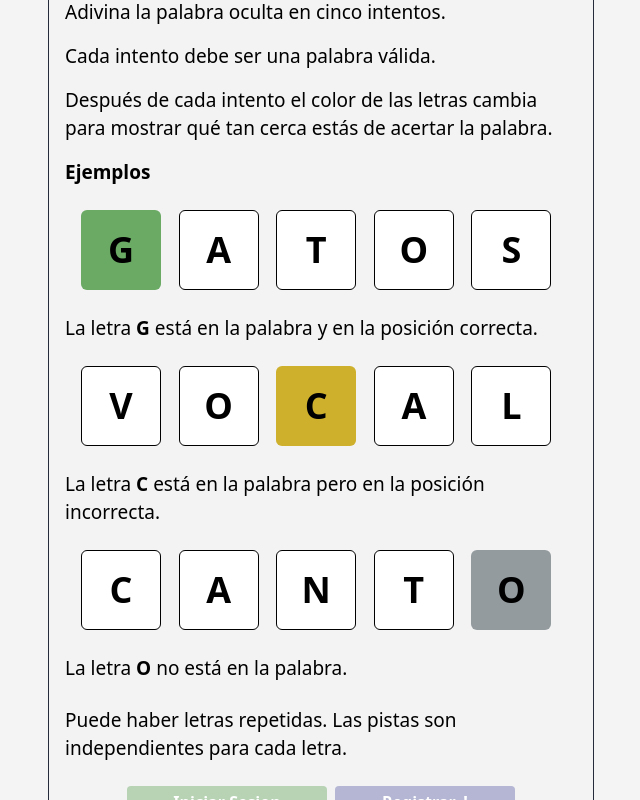
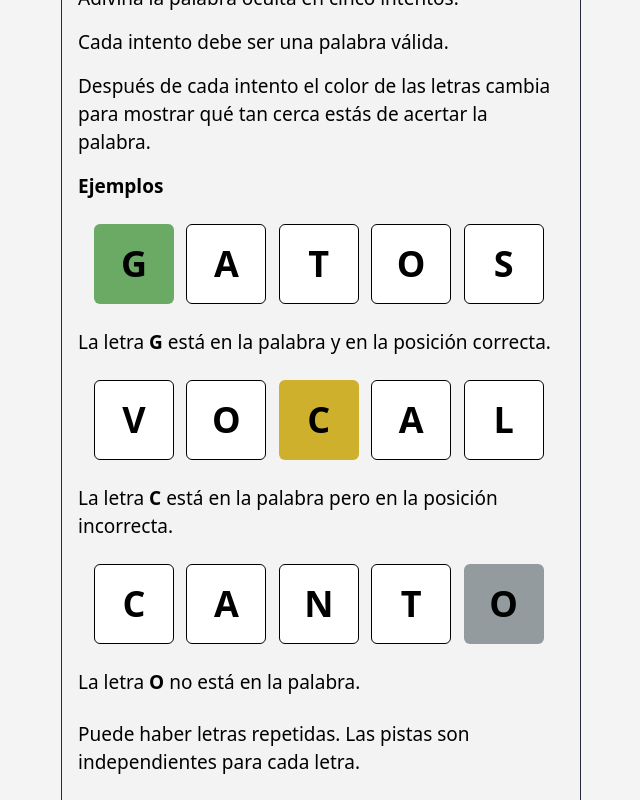
Before and after one commit to juliosantacruz/wordle-game, a React (Vite) app: page / in a window 1280 px wide. Shown: the whole page, without its empty margins (319-959 px from the left). Built offline with nearby package versions, Linux system fonts and the light colour scheme; no server answers.

Commit message:
se ajustaron tamanios de the rules y stats

```diff
--- a/src/components/GuessRowSample.tsx
+++ b/src/components/GuessRowSample.tsx
@@ -21,7 +21,7 @@ export default function GuessRowSample({guess, word, isGuessed, test,className}:
           :'bg-[#fff] border border-[#000000] dark:bg-[#262B3C] dark:border-[#939B9F] '
 
 
-          return (<div key={'char'+guess[i]+i} className={` sm:size-10 lg:size-20 rounded-md ${bgColor} font-bold uppercase text-black dark:text-[#fff] flex justify-center items-center text-4xl`}>{guess[i]}</div>)
+          return (<div key={'char'+guess[i]+i} className={` size-10 sm:size-16 md:size-16 lg:size-20 rounded-md ${bgColor} font-bold uppercase text-black dark:text-[#fff] flex justify-center items-center text-4xl`}>{guess[i]}</div>)
         })
       }
     </div>
--- a/src/components/Stats.tsx
+++ b/src/components/Stats.tsx
@@ -48,7 +48,7 @@ export default function Stats() {
 
   }
   return (
-    <div className="flex flex-col justify-center items-center w-[95%] h-[90%] max-w-[546px] max-h-[1018px] border border-black bg-[#F3F3F3] text-[#000000] dark:text-[#FFFFFF] dark:bg-[#262B3C] dark:border-[#939B9F] rounded-2xl">
+    <div className="flex flex-col justify-center items-center w-[95%] h-[90%] max-w-[520px] max-h-[1018px] border border-black bg-[#F3F3F3] text-[#000000] dark:text-[#FFFFFF] dark:bg-[#262B3C] dark:border-[#939B9F] rounded-2xl">
       <h2 className="text-[35px] font-extrabold">Estadísticas</h2>
 
       <div className="score w-full flex justify-around my-8">
--- a/src/components/TheRules.tsx
+++ b/src/components/TheRules.tsx
@@ -12,7 +12,7 @@ export default function TheRules() {
   };
 
   return (
-    <div className="w-11/12   max-w-[546px] max-h-[1018px] flex flex-col justify-between rounded-xl px-4 py-4 border bg-[#F3F3F3] dark:bg-[#262B3C] border-[#262B3C]  dark:border-[#F3F3F3] ">
+    <div className="w-11/12  max-w-[520px] max-h-[1000px] flex flex-col justify-between rounded-xl px-4 py-4 border bg-[#F3F3F3] dark:bg-[#262B3C] border-[#262B3C]  dark:border-[#F3F3F3] ">
       <div className="header text-center text-2xl md:text-[35px] font-semibold       dark:text-[white] text-[black]">
         Cómo jugar
       </div>
--- a/src/index.css
+++ b/src/index.css
@@ -1,3 +1,9 @@
 @tailwind base;
 @tailwind components;
 @tailwind utilities;
+
+*{
+  box-sizing: border-box;
+  margin: 0;
+  padding: 0;
+}
```
